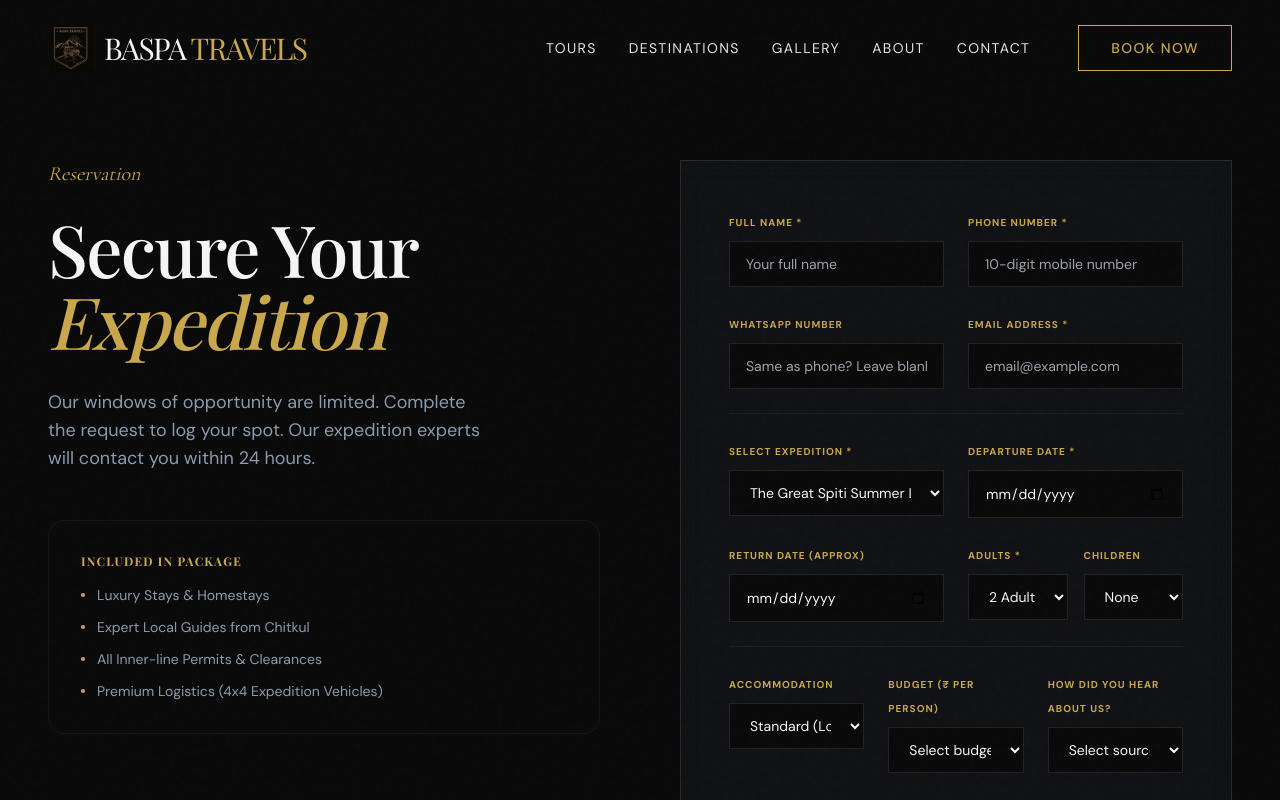
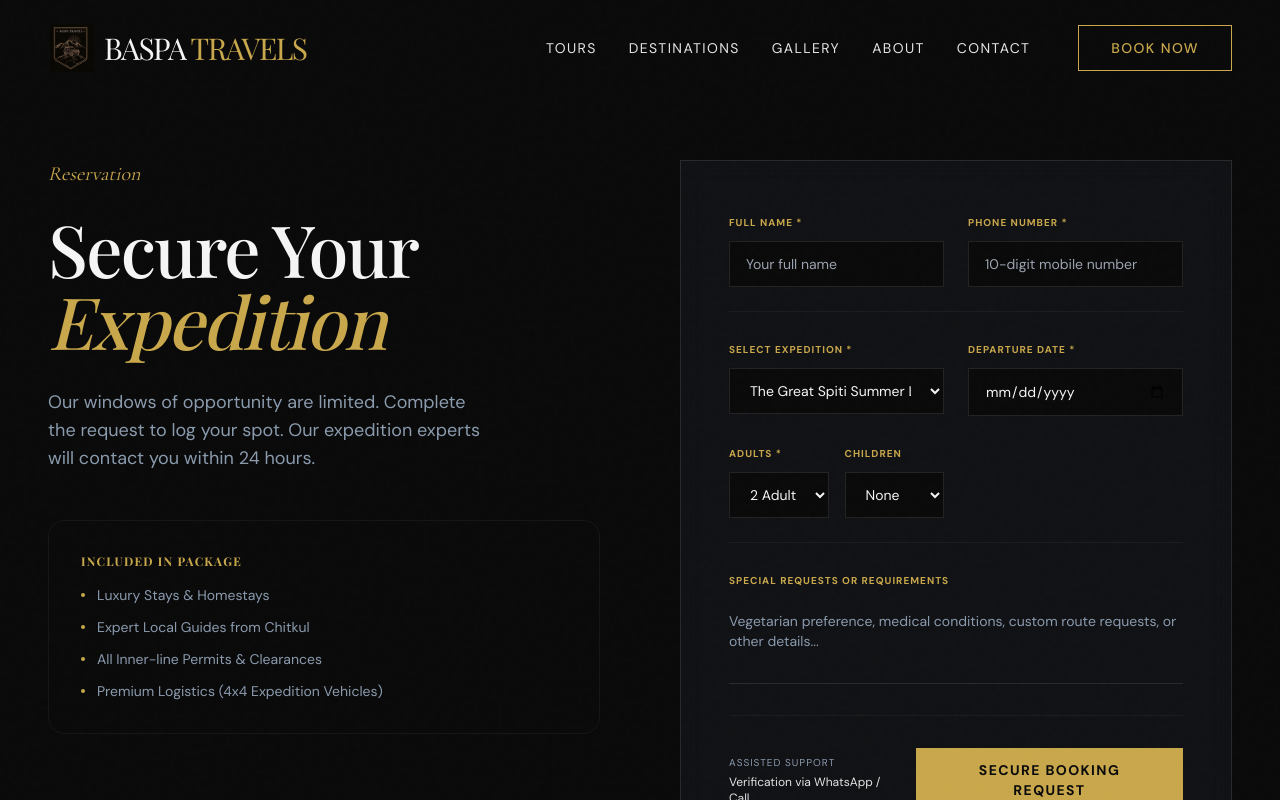
Before and after one commit to coder911i/baspa-tours-and-travels, a Next.js app: page /book in a window 1280 px wide. Shown: the top 800 px of the page. Built offline with nearby package versions, Linux system fonts and the light colour scheme; a web font is replaced by a local one.

Commit message:
chore: simplify booking form options and ensure all tour itinerary photos are unique

```diff
--- a/src/app/(routes)/book/page.tsx
+++ b/src/app/(routes)/book/page.tsx
@@ -99,10 +99,6 @@ function BookingFormInner() {
       setErrorMsg('Please enter your full name.');
       return;
     }
-    if (!formData.email.trim()) {
-      setErrorMsg('Please enter your email address.');
-      return;
-    }
     if (!formData.phone.trim()) {
       setErrorMsg('Please enter your phone number.');
       return;
@@ -166,7 +162,6 @@ function BookingFormInner() {
             <div><span className="text-text-muted">Tour:</span> {formData.tourName}</div>
             <div><span className="text-text-muted">Departure:</span> {formData.departureDate}</div>
             <div><span className="text-text-muted">Travelers:</span> {formData.adults} Adults {formData.children > 0 ? `, ${formData.children} Children` : ''}</div>
-            {formData.budget && <div><span className="text-text-muted">Budget Range:</span> {formData.budget}</div>}
           </div>
         </div>
 
@@ -229,32 +224,6 @@ function BookingFormInner() {
             />
           </div>
         </div>
-
-        <div className="grid grid-cols-1 md:grid-cols-2 gap-6">
-          <div className="space-y-2">
-            <label className="text-[10px] uppercase tracking-widest text-gold font-bold">WhatsApp Number</label>
-            <input
-              type="tel"
-              name="whatsapp"
-              value={formData.whatsapp}
-              onChange={handleChange}
-              placeholder="Same as phone? Leave blank"
-              className="w-full bg-background border border-white/10 rounded-none px-4 py-3 text-snow text-sm focus:border-gold outline-none transition-colors"
-            />
-          </div>
-          <div className="space-y-2">
-            <label className="text-[10px] uppercase tracking-widest text-gold font-bold">Email Address *</label>
-            <input
-              type="email"
-              name="email"
-              required
-              value={formData.email}
-              onChange={handleChange}
-              placeholder="email@example.com"
-              className="w-full bg-background border border-white/10 rounded-none px-4 py-3 text-snow text-sm focus:border-gold outline-none transition-colors"
-            />
-          </div>
-        </div>
       </div>
 
       {/* Tour details */}
@@ -272,7 +241,6 @@ function BookingFormInner() {
               {tours.map(t => (
                 <option key={t.id} value={t.title}>{t.title} ({t.duration})</option>
               ))}
-              <option value="Custom Tour">Custom Tour / Personal Itinerary</option>
             </select>
           </div>
           <div className="space-y-2">
@@ -290,17 +258,6 @@ function BookingFormInner() {
         </div>
 
         <div className="grid grid-cols-1 md:grid-cols-2 gap-6">
-          <div className="space-y-2">
-            <label className="text-[10px] uppercase tracking-widest text-gold font-bold">Return Date (Approx)</label>
-            <input
-              type="date"
-              name="returnDate"
-              min={formData.departureDate || new Date().toISOString().split('T')[0]}
-              value={formData.returnDate}
-              onChange={handleChange}
-              className="w-full bg-background border border-white/10 rounded-none px-4 py-3 text-snow text-sm focus:border-gold outline-none transition-colors"
-            />
-          </div>
           <div className="grid grid-cols-2 gap-4">
             <div className="space-y-2">
               <label className="text-[10px] uppercase tracking-widest text-gold font-bold">Adults *</label>
@@ -334,56 +291,6 @@ function BookingFormInner() {
 
       {/* Preferences & Special Requests */}
       <div className="space-y-6 pt-6 border-t border-white/5">
-        <div className="grid grid-cols-1 md:grid-cols-3 gap-6">
-          <div className="space-y-2">
-            <label className="text-[10px] uppercase tracking-widest text-gold font-bold">Accommodation</label>
-            <select
-              name="accommodation"
-              value={formData.accommodation}
-              onChange={handleChange}
-              className="w-full bg-background border border-white/10 rounded-none px-4 py-3 text-snow text-sm focus:border-gold outline-none transition-colors"
-            >
-              <option value="Standard">Standard (Local Homestays)</option>
-              <option value="Deluxe">Deluxe (Premium Hotels)</option>
-              <option value="Camping">Camping (Luxury Tents)</option>
-              <option value="Mix">Mix / Best Available</option>
-            </select>
-          </div>
-          <div className="space-y-2">
-            <label className="text-[10px] uppercase tracking-widest text-gold font-bold">Budget (₹ Per Person)</label>
-            <select
-              name="budget"
-              value={formData.budget}
-              onChange={handleChange}
-              className="w-full bg-background border border-white/10 rounded-none px-4 py-3 text-snow text-sm focus:border-gold outline-none transition-colors"
-            >
-              <option value="">Select budget range</option>
-              <option value="Under 15,000">Under ₹15,000</option>
-              <option value="15,000–25,000">₹15,000 – ₹25,000</option>
-              <option value="25,000–40,000">₹25,000 – ₹40,000</option>
-              <option value="40,000–60,000">₹40,000 – ₹60,000</option>
-              <option value="60,000+">₹60,000+</option>
-            </select>
-          </div>
-          <div className="space-y-2">
-            <label className="text-[10px] uppercase tracking-widest text-gold font-bold">How did you hear about us?</label>
-            <select
-              name="hearAboutUs"
-              value={formData.hearAboutUs}
-              onChange={handleChange}
-              className="w-full bg-background border border-white/10 rounded-none px-4 py-3 text-snow text-sm focus:border-gold outline-none transition-colors"
-            >
-              <option value="">Select source</option>
-              <option value="Google Search">Google Search</option>
-              <option value="Instagram">Instagram</option>
-              <option value="Facebook">Facebook</option>
-              <option value="YouTube">YouTube</option>
-              <option value="Word of Mouth">Friend or Family</option>
-              <option value="Other">Other</option>
-            </select>
-          </div>
-        </div>
-
         <div className="space-y-2">
           <label className="text-[10px] uppercase tracking-widest text-gold font-bold">Special Requests or Requirements</label>
           <textarea
--- a/src/app/api/book/route.ts
+++ b/src/app/api/book/route.ts
@@ -5,7 +5,7 @@ export async function POST(request: NextRequest) {
     const body = await request.json();
 
     // Validate required fields
-    const required = ['fullName', 'email', 'phone', 'tourName', 'departureDate', 'adults'];
+    const required = ['fullName', 'phone', 'tourName', 'departureDate', 'adults'];
     const missing = required.filter(field => !body[field]);
 
     if (missing.length > 0) {
@@ -15,13 +15,15 @@ export async function POST(request: NextRequest) {
       );
     }
 
-    // Email format validation
+    // Email format validation (only if provided)
+    if (body.email) {
       const emailRegex = /^[^\s@]+@[^\s@]+\.[^\s@]+$/;
       if (!emailRegex.test(body.email)) {
         return NextResponse.json(
           { success: false, error: 'Invalid email format' },
           { status: 400 }
         );
+      }
     }
 
     // Phone validation (Indian numbers)
--- a/src/lib/data/tours.ts
+++ b/src/lib/data/tours.ts
@@ -22,9 +22,9 @@ export const tours: Tour[] = [
         day: 1, title: "Shimla to Sangla",
         description: "Drive 220km along the Satluj river. Arrive at the lush Sangla Valley. The journey follows the ancient Indo-Tibet highway through dramatic gorges.",
         images: [
-          "https://images.unsplash.com/photo-1640035209336-df638dd26c4d?auto=format&fit=crop&w=1200&q=85",
-          "https://images.unsplash.com/photo-1640035209336-df638dd26c4d?auto=format&fit=crop&w=1200&q=85",
-          "https://images.unsplash.com/photo-1640035209336-df638dd26c4d?auto=format&fit=crop&w=1200&q=85"
+          "https://images.unsplash.com/photo-1626621342517-bbf3d9990a23?auto=format&fit=crop&w=1200&q=85",
+          "https://images.unsplash.com/photo-1612638039814-1a67ea727114?auto=format&fit=crop&w=1200&q=85",
+          "https://images.unsplash.com/photo-1544860707-c352cc5a92e3?auto=format&fit=crop&w=1200&q=85"
         ],
         altitude: "2,600m", distance: "220 km", stay: "Sangla Homestay",
         highlights: ["Satluj River Gorge", "Sangla Valley Views"]
@@ -33,9 +33,9 @@ export const tours: Tour[] = [
         day: 2, title: "Sangla to Chitkul to Kalpa",
         description: "Visit Chitkul, the last village before Tibet, then drive to Kalpa to witness the mighty Kinnaur Kailash peaks glowing at sunset.",
         images: [
-          "https://images.unsplash.com/photo-1607836046730-3317bd58a31b?auto=format&fit=crop&w=1200&q=85",
           "https://images.unsplash.com/photo-1612638039814-1a67ea727114?auto=format&fit=crop&w=1200&q=85",
-          "https://images.unsplash.com/photo-1558618666-fcd25c85cd64?auto=format&fit=crop&w=1200&q=85"
+          "https://images.unsplash.com/photo-1558618666-fcd25c85cd64?auto=format&fit=crop&w=1200&q=85",
+          "https://images.unsplash.com/photo-1470071459604-3b5ec3a7fe05?auto=format&fit=crop&w=1200&q=85"
         ],
         altitude: "2,960m", distance: "80 km", stay: "Kalpa Hotel",
         highlights: ["Chitkul", "Kinnaur Kailash", "Suicide Point"]
@@ -55,9 +55,9 @@ export const tours: Tour[] = [
         day: 4, title: "Tabo to Dhankar & Pin Valley",
         description: "Explore the ancient Dhankar fort perched on a cliff. Enter the pristine Pin Valley National Park.",
         images: [
-          "https://images.unsplash.com/photo-1681798805445-2b24c2cb8f64?auto=format&fit=crop&w=1200&q=85",
-          "https://images.unsplash.com/photo-1640035209336-df638dd26c4d?auto=format&fit=crop&w=1200&q=85",
-          "https://images.unsplash.com/photo-1681798805445-2b24c2cb8f64?auto=format&fit=crop&w=1200&q=85"
+          "https://images.unsplash.com/photo-1698753935263-0eca2103d2db?auto=format&fit=crop&w=1200&q=85",
+          "https://images.unsplash.com/photo-1544084944-15269ec7b5a0?auto=format&fit=crop&w=1200&q=85",
+          "https://images.unsplash.com/photo-1589308078059-be1415eab4c3?auto=format&fit=crop&w=1200&q=85"
         ],
         altitude: "3,800m", distance: "90 km", stay: "Mud Village",
         highlights: ["Dhankar Monastery", "Mud Village"]
@@ -68,7 +68,7 @@ export const tours: Tour[] = [
         images: [
           "https://images.unsplash.com/photo-1681798805445-2b24c2cb8f64?auto=format&fit=crop&w=1200&q=85",
           "https://images.unsplash.com/photo-1698753935121-153a106616d5?auto=format&fit=crop&w=1200&q=85",
-          "https://images.unsplash.com/photo-1681798805445-2b24c2cb8f64?auto=format&fit=crop&w=1200&q=85"
+          "https://images.unsplash.com/photo-1617159156637-dfb8655c9f95?auto=format&fit=crop&w=1200&q=85"
         ],
         altitude: "4,400m", distance: "80 km", stay: "Kaza Homestay",
         highlights: ["Key Monastery", "Chicham Bridge", "Hikkim"]
@@ -77,8 +77,8 @@ export const tours: Tour[] = [
         day: 6, title: "Kaza to Chandratal Lake",
         description: "Drive over the majestic Kunzum Pass to reach the mystical crescent-shaped Chandratal Lake. Camp under the clearest stars you have ever seen.",
         images: [
-          "https://images.unsplash.com/photo-1681798805445-2b24c2cb8f64?auto=format&fit=crop&w=1200&q=85",
-          "https://images.unsplash.com/photo-1617159156637-dfb8655c9f95?auto=format&fit=crop&w=1200&q=85",
+          "https://images.unsplash.com/photo-1544084944-15269ec7b5a0?auto=format&fit=crop&w=1200&q=85",
+          "https://images.unsplash.com/photo-1478131143081-80f7f84ca84d?auto=format&fit=crop&w=1200&q=85",
           "https://images.unsplash.com/photo-1501785888041-af3ef285b470?auto=format&fit=crop&w=1200&q=85"
         ],
         altitude: "4,250m", distance: "110 km", stay: "Chandratal Camps",
@@ -226,7 +226,7 @@ export const tours: Tour[] = [
         images: [
           "https://images.unsplash.com/photo-1681798805445-2b24c2cb8f64?auto=format&fit=crop&w=1200&q=85",
           "https://images.unsplash.com/photo-1698753935121-153a106616d5?auto=format&fit=crop&w=1200&q=85",
-          "https://images.unsplash.com/photo-1681798805445-2b24c2cb8f64?auto=format&fit=crop&w=1200&q=85"
+          "https://images.unsplash.com/photo-1589308078059-be1415eab4c3?auto=format&fit=crop&w=1200&q=85"
         ],
         altitude: "3,800m", distance: "110 km", stay: "Kaza",
         highlights: ["Spiti Desert", "Tabo"]
@@ -237,7 +237,7 @@ export const tours: Tour[] = [
         images: [
           "https://images.unsplash.com/photo-1681798805445-2b24c2cb8f64?auto=format&fit=crop&w=1200&q=85",
           "https://images.unsplash.com/photo-1698753935121-153a106616d5?auto=format&fit=crop&w=1200&q=85",
-          "https://images.unsplash.com/photo-1681798805445-2b24c2cb8f64?auto=format&fit=crop&w=1200&q=85"
+          "https://images.unsplash.com/photo-1617159156637-dfb8655c9f95?auto=format&fit=crop&w=1200&q=85"
         ],
         altitude: "4,520m", distance: "60 km", stay: "Kaza",
         highlights: ["World's Highest Post Office"]
@@ -269,8 +269,8 @@ export const tours: Tour[] = [
         description: "Return journey back home. Rest and relive the memories.",
         images: [
           "https://images.unsplash.com/photo-1626621341517-bbf3d9990a23?auto=format&fit=crop&w=1200&q=85",
-          "https://images.unsplash.com/photo-1589308078059-be1415eab4c3?auto=format&fit=crop&w=1200&q=85",
-          "https://images.unsplash.com/photo-1544084944-15269ec7b5a0?auto=format&fit=crop&w=1200&q=85"
+          "https://images.unsplash.com/photo-1486915309851-b0cc1f8a0084?auto=format&fit=crop&w=1200&q=85",
+          "https://images.unsplash.com/photo-1469854523086-cc02fe5d8800?auto=format&fit=crop&w=1200&q=85"
         ],
         altitude: "216m", distance: "570 km", stay: "Home",
         highlights: ["Trip Wrap-up"]
@@ -349,9 +349,9 @@ export const tours: Tour[] = [
         day: 1, title: "Shimla to Narkanda/Sarahan",
         description: "Start towards Kinnaur on the old Hindustan-Tibet road. Visit the ancient Bhimakali Temple at Sarahan.",
         images: [
-          "https://images.unsplash.com/photo-1640035209336-df638dd26c4d?auto=format&fit=crop&w=1200&q=85",
-          "https://images.unsplash.com/photo-1607836046730-3317bd58a31b?auto=format&fit=crop&w=1200&q=85",
-          "https://images.unsplash.com/photo-1612638039814-1a67ea727114?auto=format&fit=crop&w=1200&q=85"
+          "https://images.unsplash.com/photo-1626621342517-bbf3d9990a23?auto=format&fit=crop&w=1200&q=85",
+          "https://images.unsplash.com/photo-1447752875215-b2761acb3c5d?auto=format&fit=crop&w=1200&q=85",
+          "https://images.unsplash.com/photo-1506744038136-46273834b3fb?auto=format&fit=crop&w=1200&q=85"
         ],
         altitude: "2,708m", distance: "160 km", stay: "Sarahan",
         highlights: ["Bhimakali Temple", "Pine Forests"]
@@ -361,7 +361,7 @@ export const tours: Tour[] = [
         description: "Drive into the breathtaking Baspa Valley, one of the most romantic valleys in the Himalayas.",
         images: [
           "https://images.unsplash.com/photo-1607836046730-3317bd58a31b?auto=format&fit=crop&w=1200&q=85",
-          "https://images.unsplash.com/photo-1612638039814-1a67ea727114?auto=format&fit=crop&w=1200&q=85",
+          "https://images.unsplash.com/photo-1506744038136-46273834b3fb?auto=format&fit=crop&w=1200&q=85",
           "https://images.unsplash.com/photo-1558618666-fcd25c85cd64?auto=format&fit=crop&w=1200&q=85"
         ],
         altitude: "2,600m", distance: "90 km", stay: "Sangla",
@@ -382,9 +382,9 @@ export const tours: Tour[] = [
         day: 4, title: "Chitkul to Kalpa",
         description: "Drive to Kalpa to witness the magnificent Kinnaur Kailash ranges glowing at sunrise.",
         images: [
-          "https://images.unsplash.com/photo-1589308078059-be1415eab4c3?auto=format&fit=crop&w=1200&q=85",
           "https://images.unsplash.com/photo-1640035209336-df638dd26c4d?auto=format&fit=crop&w=1200&q=85",
-          "https://images.unsplash.com/photo-1607836046730-3317bd58a31b?auto=format&fit=crop&w=1200&q=85"
+          "https://images.unsplash.com/photo-1612638039814-1a67ea727114?auto=format&fit=crop&w=1200&q=85",
+          "https://images.unsplash.com/photo-1472396961693-142e6e269027?auto=format&fit=crop&w=1200&q=85"
         ],
         altitude: "2,960m", distance: "60 km", stay: "Kalpa",
         highlights: ["Apple Orchards", "Kinnaur Kailash"]
@@ -393,9 +393,9 @@ export const tours: Tour[] = [
         day: 5, title: "Kalpa Local",
         description: "Visit Suicide point, Roghi village, and immerse in the local Kinnauri culture and handicrafts.",
         images: [
-          "https://images.unsplash.com/photo-1698753935121-153a106616d5?auto=format&fit=crop&w=1200&q=85",
           "https://images.unsplash.com/photo-1640035209336-df638dd26c4d?auto=format&fit=crop&w=1200&q=85",
-          "https://images.unsplash.com/photo-1607836046730-3317bd58a31b?auto=format&fit=crop&w=1200&q=85"
+          "https://images.unsplash.com/photo-1612638039814-1a67ea727114?auto=format&fit=crop&w=1200&q=85",
+          "https://images.unsplash.com/photo-1558618666-fcd25c85cd64?auto=format&fit=crop&w=1200&q=85"
         ],
         altitude: "2,960m", distance: "30 km", stay: "Kalpa",
         highlights: ["Suicide Point", "Roghi Village"]
@@ -406,7 +406,7 @@ export const tours: Tour[] = [
         images: [
           "https://images.unsplash.com/photo-1559827291-72ebf59d5f8b?auto=format&fit=crop&w=1200&q=85",
           "https://images.unsplash.com/photo-1698753935263-0eca2103d2db?auto=format&fit=crop&w=1200&q=85",
-          "https://images.unsplash.com/photo-1589308078059-be1415eab4c3?auto=format&fit=crop&w=1200&q=85"
+          "https://images.unsplash.com/photo-1626621342517-bbf3d9990a23?auto=format&fit=crop&w=1200&q=85"
         ],
         altitude: "2,276m", distance: "220 km", stay: "Home",
         highlights: ["Return Journey"]
@@ -476,9 +476,9 @@ export const tours: Tour[] = [
         day: 1, title: "Shimla to Sangla",
         description: "Drive 240km to reach the winter wonderland of Sangla. The Satluj valley is dusted with fresh snow.",
         images: [
-          "https://images.unsplash.com/photo-1612638039814-1a67ea727114?auto=format&fit=crop&w=1200&q=85",
-          "https://images.unsplash.com/photo-1640035209336-df638dd26c4d?auto=format&fit=crop&w=1200&q=85",
-          "https://images.unsplash.com/photo-1589308078059-be1415eab4c3?auto=format&fit=crop&w=1200&q=85"
+          "https://images.unsplash.com/photo-1551882547-ff40c63fe5fa?auto=format&fit=crop&w=1200&q=85",
+          "https://images.unsplash.com/photo-1483921020237-2ff51e8e4b22?auto=format&fit=crop&w=1200&q=85",
+          "https://images.unsplash.com/photo-1547989453-11e67ffb3885?auto=format&fit=crop&w=1200&q=85"
         ],
         altitude: "2,600m", distance: "240 km", stay: "Sangla Homestay",
         highlights: ["Winter Landscapes", "Satluj Gorge"]
@@ -488,8 +488,8 @@ export const tours: Tour[] = [
         description: "Witness Chitkul completely covered in snow. A magical sight that very few travelers ever see.",
         images: [
           "https://images.unsplash.com/photo-1716128033373-60b172383931?auto=format&fit=crop&w=1200&q=85",
-          "https://images.unsplash.com/photo-1607836046730-3317bd58a31b?auto=format&fit=crop&w=1200&q=85",
-          "https://images.unsplash.com/photo-1544084944-15269ec7b5a0?auto=format&fit=crop&w=1200&q=85"
+          "https://images.unsplash.com/photo-1698753935263-0eca2103d2db?auto=format&fit=crop&w=1200&q=85",
+          "https://images.unsplash.com/photo-1559827291-72ebf59d5f8b?auto=format&fit=crop&w=1200&q=85"
         ],
         altitude: "3,450m", distance: "40 km", stay: "Chitkul Homestay",
         highlights: ["Snowy Chitkul", "Baspa River Frozen"]
@@ -499,8 +499,8 @@ export const tours: Tour[] = [
         description: "Drive through frozen landscapes to Tabo. The roads are icy and dramatic in the winter light.",
         images: [
           "https://images.unsplash.com/photo-1698753935263-0eca2103d2db?auto=format&fit=crop&w=1200&q=85",
-          "https://images.unsplash.com/photo-1544198365-f5d60b6d8190?auto=format&fit=crop&w=1200&q=85",
-          "https://images.unsplash.com/photo-1478131143081-80f7f84ca84d?auto=format&fit=crop&w=1200&q=85"
+          "https://images.unsplash.com/photo-1559827291-72ebf59d5f8b?auto=format&fit=crop&w=1200&q=85",
+          "https://images.unsplash.com/photo-1483921020237-2ff51e8e4b22?auto=format&fit=crop&w=1200&q=85"
         ],
         altitude: "3,280m", distance: "150 km", stay: "Tabo Homestay",
         highlights: ["Frozen Nako Lake", "Tabo Winter"]
@@ -510,8 +510,8 @@ export const tours: Tour[] = [
         description: "Explore the ancient Dhankar fort with snow all around, then reach Kaza.",
         images: [
           "https://images.unsplash.com/photo-1698753935263-0eca2103d2db?auto=format&fit=crop&w=1200&q=85",
-          "https://images.unsplash.com/photo-1589308078059-be1415eab4c3?auto=format&fit=crop&w=1200&q=85",
-          "https://images.unsplash.com/photo-1681798805445-2b24c2cb8f64?auto=format&fit=crop&w=1200&q=85"
+          "https://images.unsplash.com/photo-1559827291-72ebf59d5f8b?auto=format&fit=crop&w=1200&q=85",
+          "https://images.unsplash.com/photo-1698753935121-153a106616d5?auto=format&fit=crop&w=1200&q=85"
         ],
         altitude: "3,800m", distance: "90 km", stay: "Kaza Homestay",
         highlights: ["Dhankar in Snow", "Kaza Town"]
@@ -522,7 +522,7 @@ export const tours: Tour[] = [
         images: [
           "https://images.unsplash.com/photo-1698753935121-153a106616d5?auto=format&fit=crop&w=1200&q=85",
           "https://images.unsplash.com/photo-1698753935263-0eca2103d2db?auto=format&fit=crop&w=1200&q=85",
-          "https://images.unsplash.com/photo-1589308078059-be1415eab4c3?auto=format&fit=crop&w=1200&q=85"
+          "https://images.unsplash.com/photo-1559827291-72ebf59d5f8b?auto=format&fit=crop&w=1200&q=85"
         ],
         altitude: "4,166m", distance: "40 km", stay: "Kaza Homestay",
         highlights: ["Key Monastery Snow", "Chicham Bridge"]
```
Lines whose indentation alone changed are shown as unchanged.
